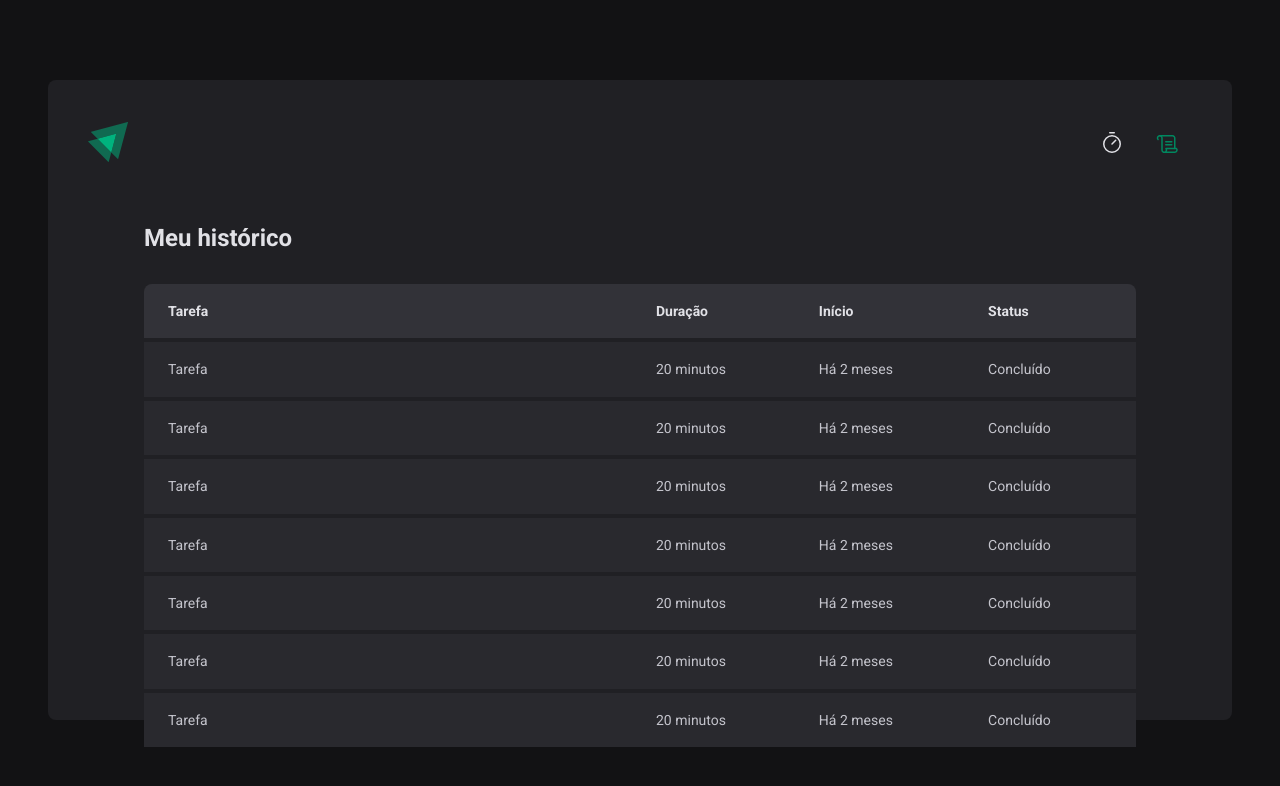
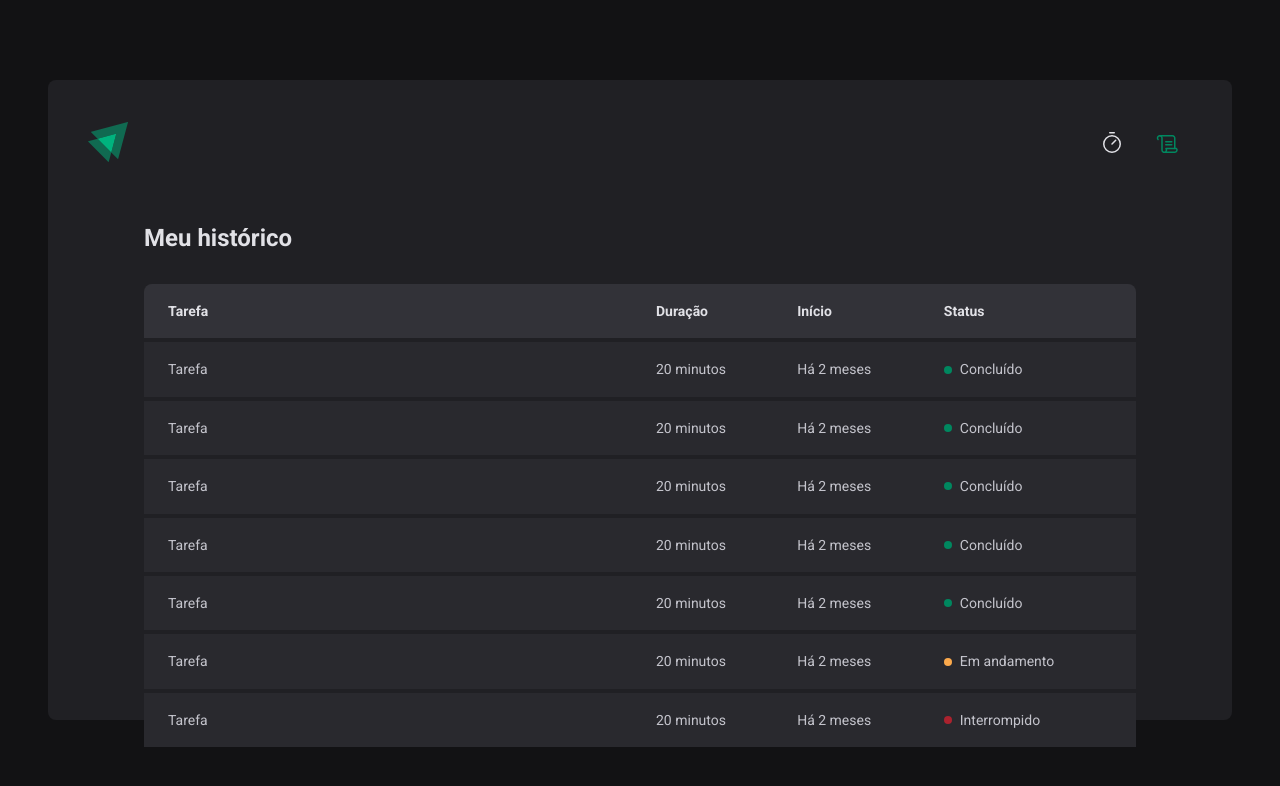
Before and after one commit to joao-dias12/Project_Timer_Pomodoro, a React (Vite) app: page /history in a window 1280 px wide. Shown: the top 786 px of the page. Built offline with nearby package versions, Linux system fonts and the light colour scheme.

Commit message:
feat: Mexendo nos itens d econcluido/em andamento/

```diff
--- a/src/pages/History/index.tsx
+++ b/src/pages/History/index.tsx
@@ -1,4 +1,4 @@
-import { HistoryContainer, HistoryList } from './styles'
+import { HistoryContainer, HistoryList, Status } from './styles'
 
 export function History() {
   return (
@@ -22,43 +22,57 @@
               <td>Tarefa</td>
               <td>20 minutos</td>
               <td>Há 2 meses</td>
-              <td>Concluído</td>
+              <td>
+                <Status statusColor="green">Concluído</Status>
+              </td>
             </tr>
             <tr>
               <td>Tarefa</td>
               <td>20 minutos</td>
               <td>Há 2 meses</td>
-              <td>Concluído</td>
+              <td>
+                <Status statusColor="green">Concluído</Status>
+              </td>
             </tr>
             <tr>
               <td>Tarefa</td>
               <td>20 minutos</td>
               <td>Há 2 meses</td>
-              <td>Concluído</td>
+              <td>
+                <Status statusColor="green">Concluído</Status>
+              </td>
             </tr>
             <tr>
               <td>Tarefa</td>
               <td>20 minutos</td>
               <td>Há 2 meses</td>
-              <td>Concluído</td>
+              <td>
+                <Status statusColor="green">Concluído</Status>
+              </td>
             </tr>
             <tr>
               <td>Tarefa</td>
               <td>20 minutos</td>
               <td>Há 2 meses</td>
-              <td>Concluído</td>
+              <td>
+                <Status statusColor="green">Concluído</Status>
+              </td>
             </tr>
             <tr>
               <td>Tarefa</td>
               <td>20 minutos</td>
               <td>Há 2 meses</td>
-              <td>Concluído</td>
+              <td>
+                <Status statusColor="yellow">Em andamento</Status>
+              </td>
             </tr>
             <tr>
               <td>Tarefa</td>
               <td>20 minutos</td>
               <td>Há 2 meses</td>
-              <td>Concluído</td>
+              <td>
+                <Status statusColor="red">Interrompido</Status>
+              </td>
             </tr>
           </tbody>
         </table>
--- a/src/pages/History/styles.ts
+++ b/src/pages/History/styles.ts
@@ -52,3 +52,30 @@
     }
   }
 `
+const STATUS_COLORS = {
+  // criando um objeto para armazenar as cores
+  yellow: 'yellow-500',
+  green: 'green-500',
+  red: 'red-500',
+} as const // declarando que sempre será esses valores
+
+interface StatusProps {
+  statusColor: keyof typeof STATUS_COLORS // Cores disponiveis são as keys dos tipos do STATUS_COLORS
+}
+
+export const Status = styled.span<StatusProps>`
+  display: flex;
+  align-items: center;
+  gap: 0.5rem;
+  &::before {
+    // Adicionando alguma coisa logo antes do item em si
+    content: ''; // para ser um objeto é preciso declarar um conteúdo em branco
+    width: 0.5rem;
+    height: 0.5rem;
+    border-radius: 9999px; // Bola totalmente arredondada
+    background: ${(props) =>
+      props.theme[
+        STATUS_COLORS[props.statusColor]
+      ]}; // propiedade "satuscolor" terá que ser declarada quando usa-se-se essa componente
+  }
+`
```
